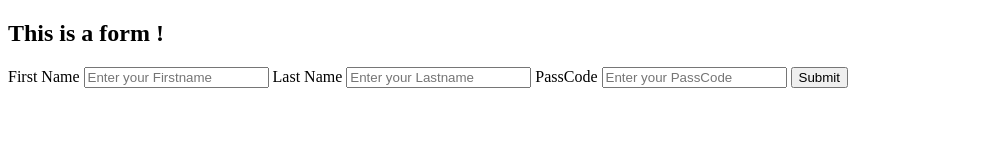
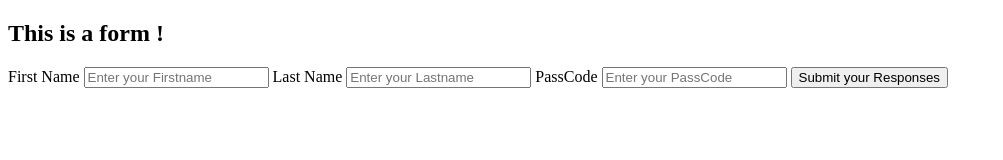
Before and after one commit to suryajude/FullStack, a plain HTML site: page fullstack/html/Form.html in a window 1280 px wide. Shown: the whole page, without its empty margins (0-1003 px from the left). Drawn offline with Linux system fonts and the light colour scheme.

Commit message:
form_modified

```diff
--- a/fullstack/html/Form.html
+++ b/fullstack/html/Form.html
@@ -18,7 +18,7 @@
                 <label for="passCode">PassCode</label>
                 <input type="password" name="passCode" placeholder="Enter your PassCode">
 
-                <input type="submit" value="Submit">
+                <input type="submit" value="Submit your Responses">
             </form>
 
         </div>
```
